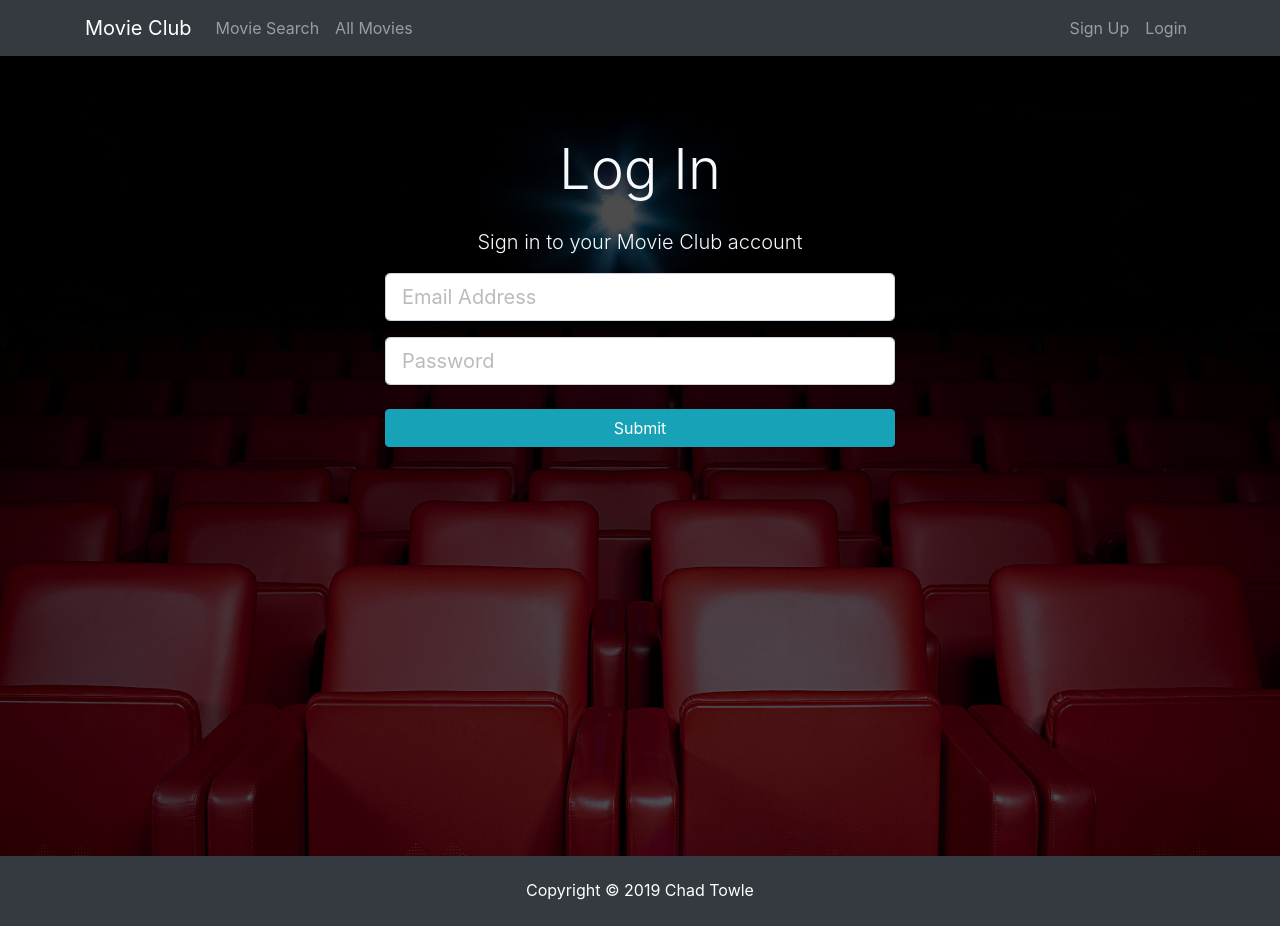
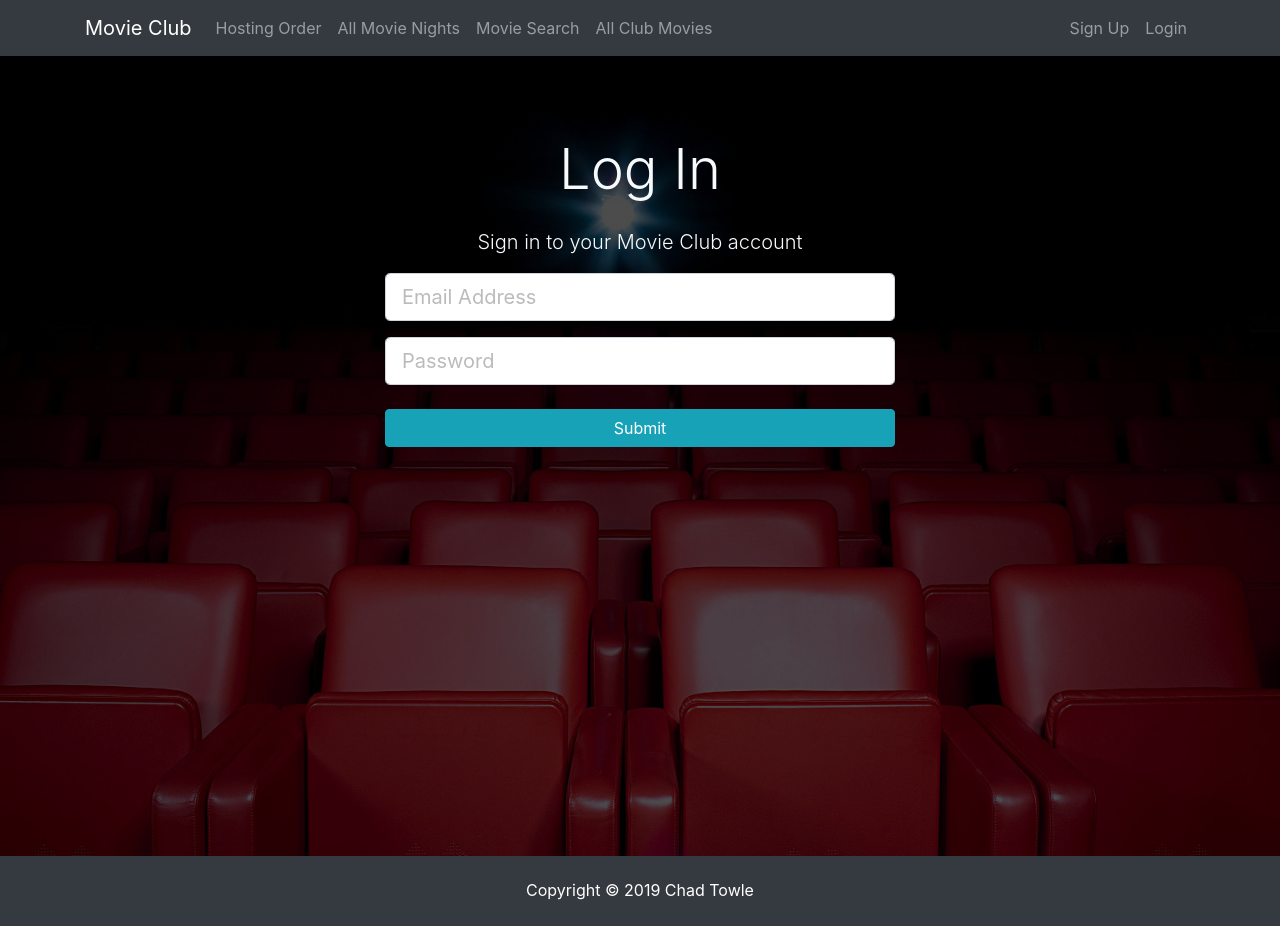
Before and after one commit to towlebooth/movie-night, a React (Create React App) app in the folder client/: page /login in a window 1280 px wide. Built offline with nearby package versions, Linux system fonts and the light colour scheme.

Commit message:
Added hosting order route and Nav bar entries for that and movie nights

```diff
--- a/client/src/App.js
+++ b/client/src/App.js
@@ -20,6 +20,7 @@ import MovieList from './components/movie/MovieList';
 import MovieSearch from './components/movie/MovieSearch';
 import MovieNight from './components/movie-night/MovieNight';
 import MovieNightList from './components/movie-night/MovieNightList';
+import HostingOrder from './components/hosting-order/HostingOrder';
 
 import { Provider } from 'react-redux';
 import store from './store';
@@ -81,6 +82,9 @@ class App extends Component {
                             <Switch>
                                 <PrivateRoute exact path="/allMovies" component={ MovieList } />
                             </Switch>
+                            <Switch>
+                                <PrivateRoute exact path="/hostingOrder" component={ HostingOrder } />
+                            </Switch>
                             <Route path="/allMovies/:genre" component={MovieList} />
                             <Route path="/movie/:imdbId" component={Movie} />
                             <Route path="/movieNight/:date" component={MovieNight} />
--- a/client/src/components/hosting-order/HostingOrder.js
+++ b/client/src/components/hosting-order/HostingOrder.js
@@ -50,7 +50,7 @@ class HostingOrder extends Component {
                     <tbody>
                         {movieNightHostingOrders.map(({ _id, order, host, mostRecentDate }) => (
                         <tr>
-                            <td>{order}</td>
+                            <td>{order + 1}</td>
                             <td><Link to={`/allMovieNights/${host}`}>{host}</Link></td>
                             <td><Link to={`/movieNight/${moment.utc(mostRecentDate).format('YYYY-MM-DD')}`}>{moment.utc(mostRecentDate).format('MMMM Do YYYY')}</Link></td>
                         </tr>
--- a/client/src/components/layout/Navbar.js
+++ b/client/src/components/layout/Navbar.js
@@ -56,11 +56,19 @@ class Navbar extends Component {
                     <div className="collapse navbar-collapse" id="mobile-nav">
                         <ul className="navbar-nav mr-auto">
                             <li className="nav-item">
+                                <Link className="nav-link" to="/hostingOrder"> Hosting Order
+                                </Link>
+                            </li>
+                            <li className="nav-item">
+                                <Link className="nav-link" to="/allMovieNights"> All Movie Nights
+                                </Link>
+                            </li>
+                            <li className="nav-item">
                                 <Link className="nav-link" to="/movie-search"> Movie Search
                                 </Link>
                             </li>
                             <li className="nav-item">
-                                <Link className="nav-link" to="/allMovies"> All Movies
+                                <Link className="nav-link" to="/allMovies"> All Club Movies
                                 </Link>
                             </li>
                         </ul>
```
